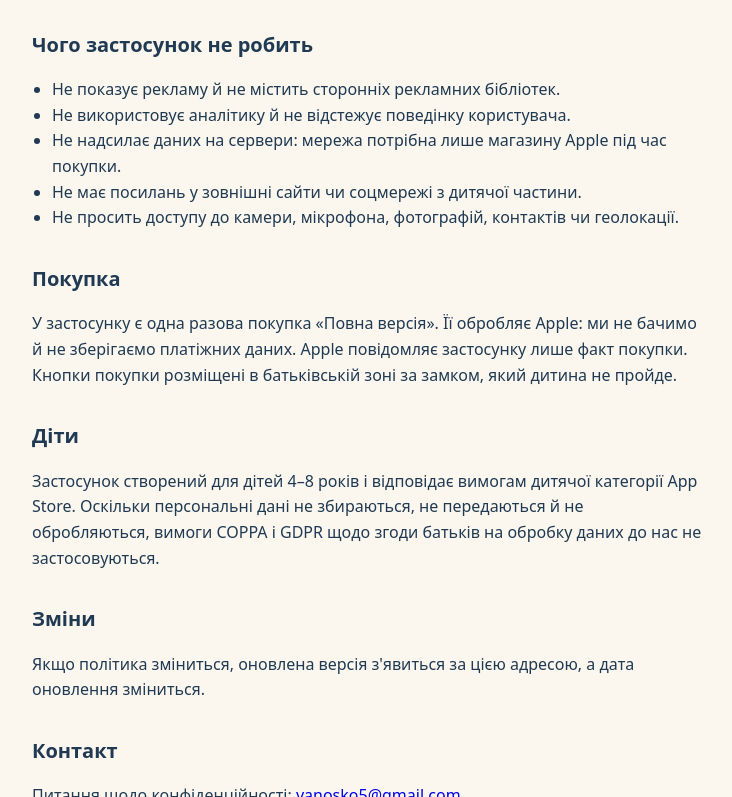
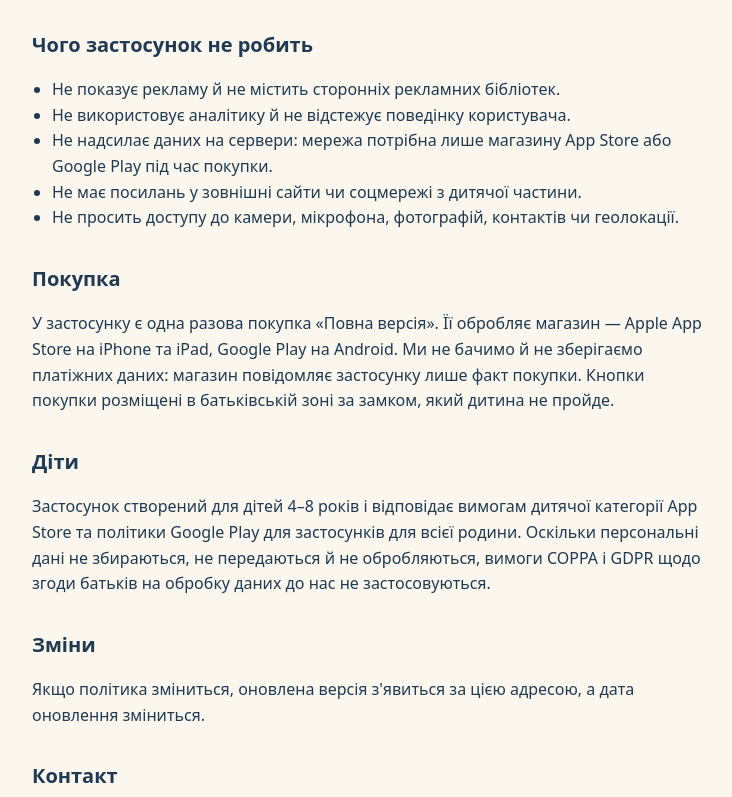
Before and after one commit to yaroslava0505/neuronchyk, a plain HTML site: page privacy.html in a window 1280 px wide. Shown: the part 569-1366 px from the top of the page, without its empty margins (272-1004 px from the left). Drawn offline with Linux system fonts and the light colour scheme.

Commit message:
Політика й підтримка охоплюють і Google Play

```diff
--- a/privacy.html
+++ b/privacy.html
@@ -33,18 +33,20 @@
 <ul>
   <li>Не показує рекламу й не містить сторонніх рекламних бібліотек.</li>
   <li>Не використовує аналітику й не відстежує поведінку користувача.</li>
-  <li>Не надсилає даних на сервери: мережа потрібна лише магазину Apple під час покупки.</li>
+  <li>Не надсилає даних на сервери: мережа потрібна лише магазину App Store або Google Play під час покупки.</li>
   <li>Не має посилань у зовнішні сайти чи соцмережі з дитячої частини.</li>
   <li>Не просить доступу до камери, мікрофона, фотографій, контактів чи геолокації.</li>
 </ul>
 
 <h2>Покупка</h2>
-<p>У застосунку є одна разова покупка «Повна версія». Її обробляє Apple: ми не бачимо й не зберігаємо
-платіжних даних. Apple повідомляє застосунку лише факт покупки. Кнопки покупки розміщені в
+<p>У застосунку є одна разова покупка «Повна версія». Її обробляє магазин — Apple App Store на iPhone
+та iPad, Google Play на Android. Ми не бачимо й не зберігаємо платіжних даних: магазин повідомляє
+застосунку лише факт покупки. Кнопки покупки розміщені в
 батьківській зоні за замком, який дитина не пройде.</p>
 
 <h2>Діти</h2>
-<p>Застосунок створений для дітей 4–8 років і відповідає вимогам дитячої категорії App Store.
+<p>Застосунок створений для дітей 4–8 років і відповідає вимогам дитячої категорії App Store
+та політики Google Play для застосунків для всієї родини.
 Оскільки персональні дані не збираються, не передаються й не обробляються, вимоги COPPA і GDPR
 щодо згоди батьків на обробку даних до нас не застосовуються.</p>
 
```
Also changed, not shown: index.html (+4 -4 lines).
